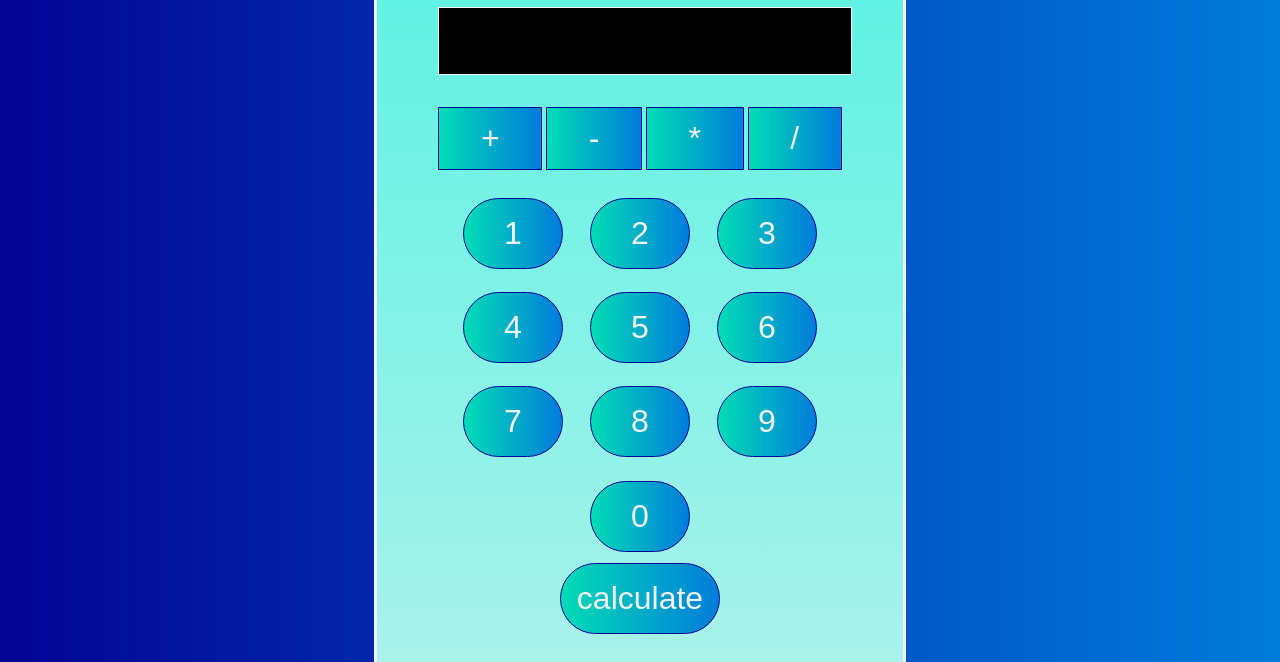
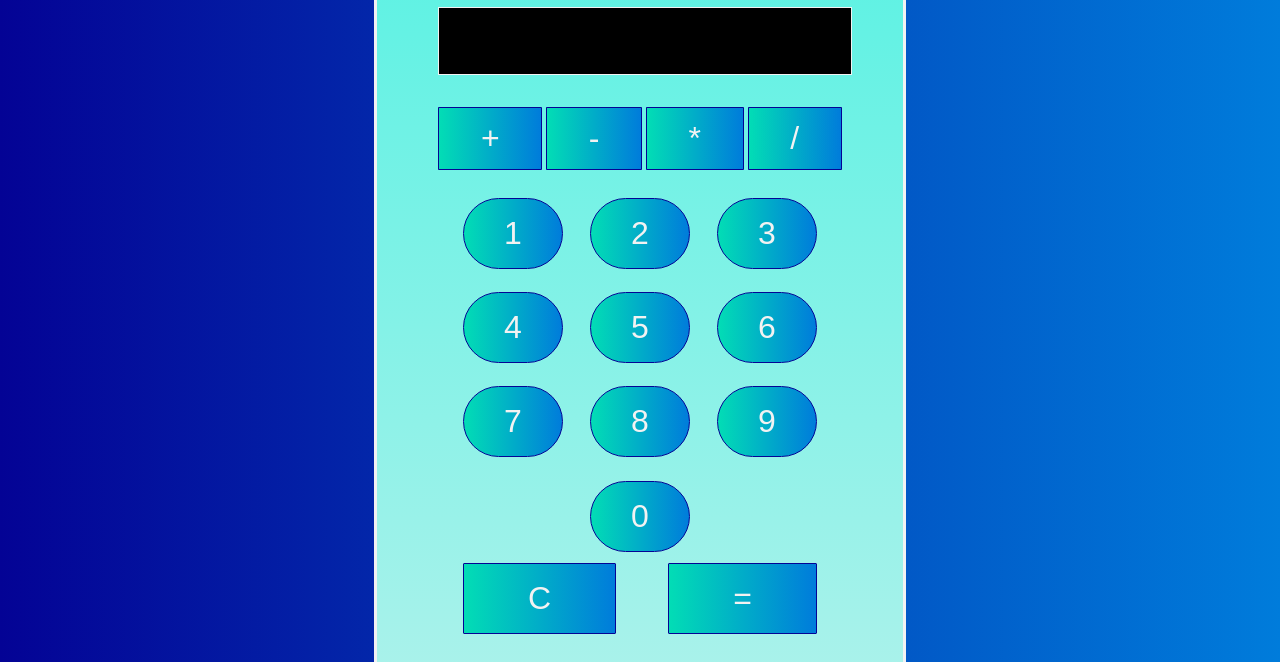
Before and after one commit to joebumbulis/NotSoBasicCalculator, a plain HTML site: page index.html in a window 1280 px wide. Shown: the part 290-952 px from the top of the page. Drawn offline with nearby package versions, Linux system fonts and the light colour scheme; files that its build step writes are made by us from their sources.

Commit message:
created clear button

```diff
--- a/index.html
+++ b/index.html
@@ -28,8 +28,9 @@
         <button id="nine" class="number" type="button">9</button>
         <button id="zero" class="number" type="button">0</button>
       </section>
+        <button id="clear" class="clear" type="button">C</button>
+        <button id="calc" class="calc" type="button">=</button>
 
-        <button id="calc" class="calc" type="button">calculate</button>
     </form>
 
     <script src="main.js" charset="utf-8"></script>
--- a/main.js
+++ b/main.js
@@ -35,6 +35,7 @@ console.dir(plusBtn);
 
 var output = document.querySelector('#output');
 var calcBtn = document.querySelector('#calc');
+var clearBtn =document.querySelector('#clear');
 
 // var numbers =[0, 1, 2, 3, 4, 5, 6, 7, 8, 9,]
 var zeroClick = 0;
@@ -125,6 +126,9 @@ nineBtn.addEventListener('click', function(){
   console.log(firstClick);
 });
 
+clearBtn.addEventListener('click', function(){
+  output.value = ' ';
+})
 
 
 plusBtn.addEventListener('click', function(){
--- a/scss/main.scss
+++ b/scss/main.scss
@@ -63,5 +63,23 @@ button {
   font-size: 2rem;
   color: #F2F2F2;
   background: linear-gradient(to right, #02DDB5, #007CDB);
+}
 
+.clear {
+  padding: 1rem 4rem;
+  margin-right: 3rem;
+  border: .1rem solid #040395;
+  border-radius: 1px;
+  font-size: 2rem;
+  color: #F2F2F2;
+  background: linear-gradient(to right, #02DDB5, #007CDB);
 }
+
+.calc {
+  padding: 1rem 4rem;
+  border: .1rem solid #040395;
+  border-radius: 1px;
+  font-size: 2rem;
+  color: #F2F2F2;
+  background: linear-gradient(to right, #02DDB5, #007CDB);
+}
```
